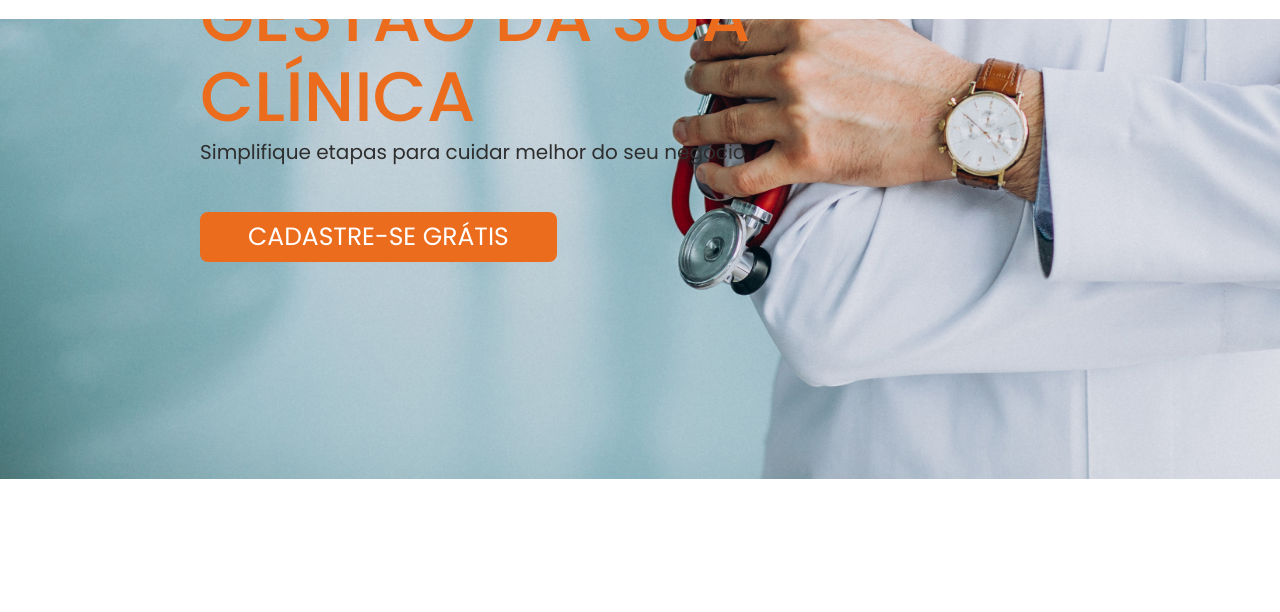
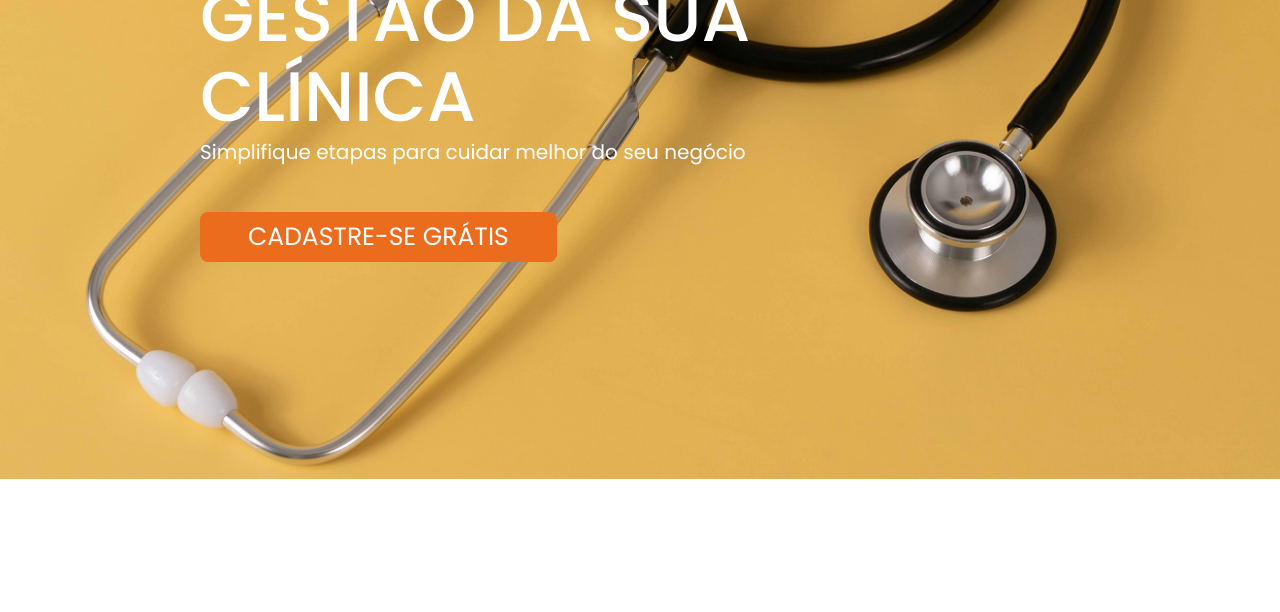
Before and after one commit to thigodev/VittaClinic, a PHP site: page / in a window 1280 px wide. Shown: the part 321-933 px from the top of the page. Run offline with PHP 8.4, Linux system fonts and the light colour scheme.

Commit message:
Update colors and logo

```diff
--- a/clinic_management/public/styles/landing_page/lp-home.css
+++ b/clinic_management/public/styles/landing_page/lp-home.css
@@ -14,7 +14,7 @@ header {
 .home {
   height: 100vh;
   width: 100%;
-  background-image: url("../../img/banner-header.jpg");
+  background-image: url("../../img/banner-header.png");
   background-size: cover;
   background-position: center;
   background-repeat: no-repeat;
@@ -33,7 +33,7 @@ header {
 }
 
 .home-title {
-  color: #EC6C1E;
+  color: #FFFFFF;
   font-style: normal;
   font-size: 70px;
   font-weight: 500;
@@ -42,7 +42,7 @@ header {
 }
 
 .home-text {
-  color: #2e2e2e;
+  color: #ffffff;
   font-size: 20px;
   font-style: normal;
   font-weight: 400;
--- a/clinic_management/views/landingPageView.php
+++ b/clinic_management/views/landingPageView.php
@@ -16,10 +16,10 @@
 
 <body>
   <header class="header" id="header">
-    <img class="header-logo" src="/clinic_management/public/img/vitta-logo-header.svg" alt="Logo">
+    <img class="header-logo" src="/clinic_management/public/img/vitta-logo-header.svg" alt="Logo" style="width:150px">
     <nav>
       <ul class="header-menu">
-        <li><a href="#about">Sobre Nós</a></li>
+        <li><a href="#about">Sobre Nós</a></li  >
         <li><a href="#benefits">Vantagens</a></li>
         <li><a href="#faq">FAQ</a></li>
       </ul>
@@ -48,7 +48,7 @@
           todos os aspectos da operação clínica. </p>
         <p>Atuamos principalmente na cidade de Juazeiro do Norte, atendendo às demandas das clínicas locais.</p>
       </div>
-      <img src="/clinic_management/public/img/banner-about.png" width="600px">
+      <img src="/clinic_management/public/img/banner-about.svg" width="600px">
     </div>
   </section>
 
```
Also changed, not shown: clinic_management/public/img/autentication-img.svg (deleted), clinic_management/public/img/banner-about.png (deleted), clinic_management/public/img/banner-about.svg (added), clinic_management/public/img/banner-header.jpg (deleted), clinic_management/public/img/banner-header.png (added), clinic_management/public/img/folder.svg, clinic_management/public/img/people.svg, clinic_management/public/img/schedule.svg, clinic_management/public/img/sem-fundo.ico (deleted), clinic_management/public/img/umbrella-logo-footer.svg (deleted), clinic_management/public/img/umbrella-logo.svg (deleted), clinic_management/public/img/vitta-logo-header.svg, clinic_management/public/img/vitta-white.svg.
